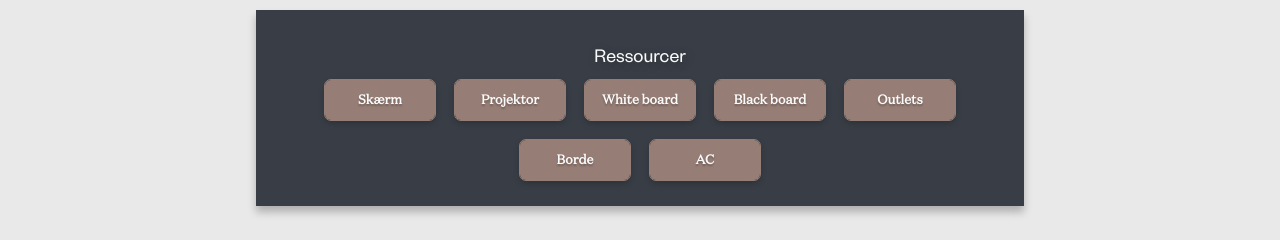
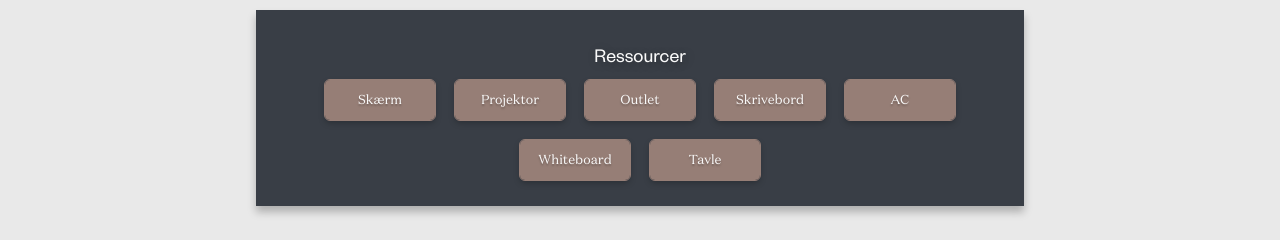
Before and after one commit to Woldbye/unibook-e, a React (Create React App) app in the folder client/: page /book/1/ in a window 1280 px wide. Shown: the part 469-709 px from the top of the page. Built offline with nearby package versions, Linux system fonts and the light colour scheme; a web font is replaced by a local one.

Commit message:
Toggling of ressources now work, just need to implement backend parsing

```diff
--- a/client/src/components/Ressourcer.js
+++ b/client/src/components/Ressourcer.js
@@ -9,29 +9,72 @@ import {
 
 import Background from '../components/Background';
 import Color from '../Colors';
+import ToggleButton from '../components/ToggleButton';
 
 //Shows every ressource available to a room
+const Ressourcer = (props) => {
+    var { onChange,startRessources } = props;
+    onChange = onChange ?? ((x)=>{});
+    startRessources = startRessources ?? [];
 
-//! TO:DO Hold a state with value of selected room types
-//! The value is a single number represented as a bitfield (see Room.Tag)
-
-const Ressourcer = ({ }) => {
     return (
       <>
         <Container padding={"2rem 0 2rem 0"} centerContent="true">
             <Background width="60vw" height="auto" backgroundColor={Color.BLUE}>
                 <VStack>
-                    <Text color={Color.CREME} fontSize={'xl'} padding={'30px 40px 0px 40px'}>Ressourcer</Text>
+                <Text color={Color.CREME} fontSize={'xl'} padding={'30px 40px 0px 40px'}>Ressourcer</Text>
                 </VStack>
                 <VStack padding={'0 0 1rem 0'}>
-                    <Flex spacing={'2rem'} display={'Flex'} flexWrap={'wrap'} justify={'center'}>
-                      <Button margin={'10px'} width={'110px'}>Skærm</Button>
-                      <Button margin={'10px'} width={'110px'}>Projektor</Button>
-                      <Button margin={'10px'} width={'110px'}>White board</Button>
-                      <Button margin={'10px'} width={'110px'}>Black board</Button>
-                      <Button margin={'10px'} width={'110px'}>Outlets</Button>
-                      <Button margin={'10px'} width={'110px'}>Borde</Button>
-                      <Button margin={'10px'} width={'110px'}>AC</Button>
+                  <Flex spacing={'2rem'} display={'Flex'} flexWrap={'wrap'} justify={'center'}>
+                  <ToggleButton
+                  className={'chakra-button'}
+                  margin={'10px'}
+                  width={'110px'}
+                  startActive={startRessources.includes("Screen")}
+                  onClick={() => onChange("Screen")}
+                  children={"Skærm"} />
+                   <ToggleButton
+                  className={'chakra-button'}
+                  margin={'10px'}
+                  width={'110px'}
+                  startActive={startRessources.includes("Projector")}
+                  onClick={() => onChange("Projector")}
+                  children={"Projektor"} />
+                   <ToggleButton
+                  className={'chakra-button'}
+                  margin={'10px'}
+                  width={'110px'}
+                  startActive={startRessources.includes("Outlets")}
+                  onClick={() => onChange("Outlets")}
+                  children={"Outlet"} />
+                   <ToggleButton
+                  className={'chakra-button'}
+                  margin={'10px'}
+                  width={'110px'}
+                  startActive={startRessources.includes("Table_Desks")}
+                  onClick={() => onChange("Table_Desks")}
+                  children={"Skrivebord"} />
+                   <ToggleButton
+                  className={'chakra-button'}
+                  margin={'10px'}
+                  width={'110px'}
+                  startActive={startRessources.includes("AC")}
+                  onClick={() => onChange("AC")}
+                  children={"AC"} />
+                   <ToggleButton
+                  className={'chakra-button'}
+                  margin={'10px'}
+                  width={'110px'}
+                  startActive={startRessources.includes("Whiteboard")}
+                  onClick={() => onChange("Whiteboard")}
+                  children={"Whiteboard"} />
+                   <ToggleButton
+                  className={'chakra-button'}
+                  margin={'10px'}
+                  width={'110px'}
+                  startActive={startRessources.includes("Blackboard")}
+                  onClick={() => onChange("Blackboard")}
+                  children={"Tavle"} />
                    </Flex>
                 </VStack>
             </Background>
--- a/client/src/components/TimeChooser.js
+++ b/client/src/components/TimeChooser.js
@@ -84,7 +84,7 @@ const TimeChooser = (props) => {
       }
     }, 500)
     return () => clearTimeout(timeid)
-  },[bookings,index,props.setBooking,props.date])
+  },[bookings,index,props])
 
   const type_name = "time"
 
@@ -95,7 +95,6 @@ const TimeChooser = (props) => {
       marginBottom={marginBottom}
       justifyContent={'space-between'}
       height={'50px'}
-      // width={'auto'}
       minWidth={'270px'}
       backgroundColor={Color.BLUE}
       borderRadius={30}
@@ -114,7 +113,6 @@ const TimeChooser = (props) => {
         alignItems={'space-around'}
         justifyContent={'space-around'}
         width={'100%'}
-        // minWidth={'200px'}
         marginRight={'50%'}
         marginLeft={'50%'}
       >
--- a/client/src/pages/Booking.js
+++ b/client/src/pages/Booking.js
@@ -24,7 +24,8 @@ const Booking = () => {
   let params = useParams(); //get url parameters upon page load in case user is using the back button
   const start_q = fromUrl(params.query ?? '');
 
-  if(!start_q.type) { start_q.type = []; }
+  if(!("type" in start_q) || !Array.isArray(start_q.type)) { start_q.type = []; }
+  if(!("ressources" in start_q) || !Array.isArray(start_q.ressources)) { start_q.ressources = []; } // Keep ressources as arrays of strings
 
   var tp =  start_q.type.reduce((acc,t) => {
     const key = Object.keys(Room.Type).find(tpkey => Room.Type[tpkey] === t)
@@ -32,21 +33,33 @@ const Booking = () => {
       acc[key] = t
     return acc;
   },{});
-
   if(Object.keys(tp).length === 0)
     tp = { ...Room.Type }; // if no types are selected, select all
 
   const [type,setType] = React.useState(tp)
+  const [ressources, setRessources] = React.useState(start_q.ressources);
   const [size,setSize] = React.useState(start_q.size ?? `${Room.Size.XS}`);
   const [duration,setDuration] = React.useState(start_q.duration ?? `${time_start}`);
-
-  const [query,setQuery] = React.useState({type,size,duration});
+  const [query,setQuery] = React.useState({type,size,duration,ressources});
 
   const onPersonChange = (val) => { //get rooms of selected size or greater
     setSize( `${Object.values(Room.Size).find(sz => sz >= val)}` );
   };
 
   const onTimeChange = (val) => { setDuration( `${val}` ) }
+
+  const onResChange = (res) => { // if ressource is already selected, remove it, otherwise add it
+    //! TO:DO IMPLEMENT
+    var newRessources = ressources;
+    if(newRessources.includes(res)) {
+      newRessources = newRessources.filter(r => r !== res);
+    } else {
+      newRessources.push(res);
+    }
+    setRessources(newRessources);
+    setQuery({ size: query.size,duration: query.duration, type: query.type, ressources: newRessources })
+    console.log("new ressources: ",newRessources, " toggled ", res);
+  }
 
   const onTypeChange = (typeKey) => { //if type is already selected, remove it, otherwise add it
     var newType = query.type;
@@ -59,7 +72,7 @@ const Booking = () => {
 
     setType(newType);
     // Can't figure out why but this is needed to update the query state variable, even though below useEffect listens on type
-    setQuery({ size: query.size,duration: query.duration,type: newType })
+    setQuery({ size: query.size,duration: query.duration, type: newType, ressources: query.ressources })
   }
 
   React.useEffect(() => {  //listener to update query when state variables change
@@ -67,9 +80,10 @@ const Booking = () => {
       size: size,
       duration: duration,
       type: type,
+      ressources: ressources,
     });
 
-  },[size,duration,type]);
+  },[size,duration,type,ressources]);
 
   return (
     <Background >
@@ -83,7 +97,7 @@ const Booking = () => {
               onChange={onTimeChange} />
           </VStack>
           <LokaleTyper startTypes={tp} onChange={(x) => onTypeChange(x) } />
-          <Ressourcer></Ressourcer>
+          <Ressourcer startRessources={start_q.ressources} onChange={(x) => onResChange(x)}></Ressourcer>
           <Link to={`/book/date/${toUrl(query)}/` }>
             <Button size={'lg'}>
               <Text size={'lg'} >Næste</Text >
```
